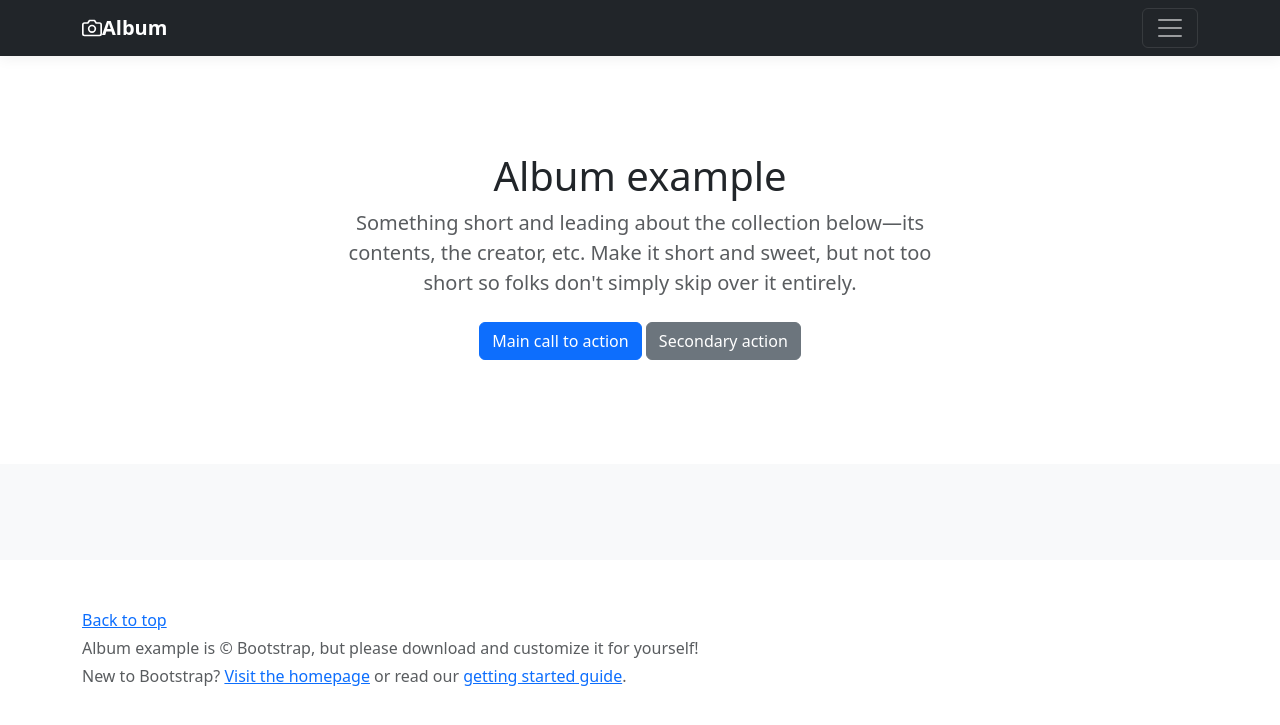
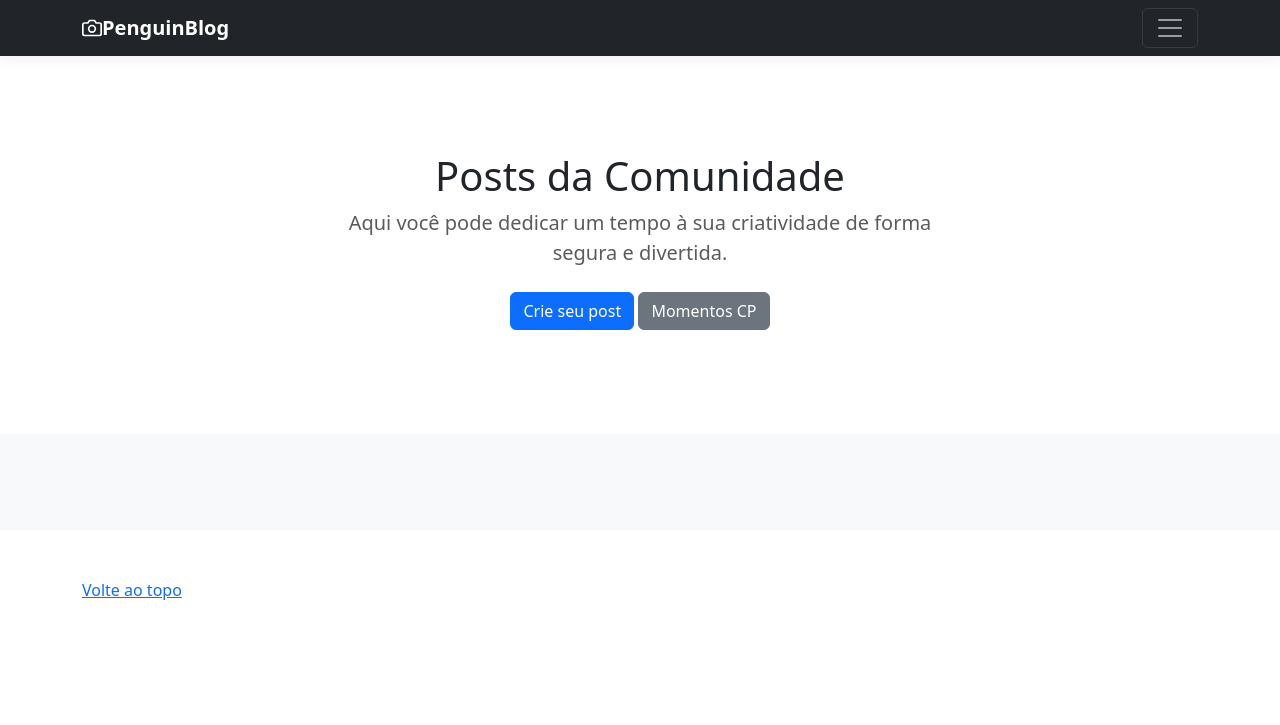
Before and after one commit to GiulianaFnch/FlaskBlog, a Flask app: page / in a window 1280 px wide. Shown: the top 725 px of the page. Run offline with Flask 2, Linux system fonts and the light colour scheme; some libraries are stand-ins or nearby versions.

Commit message:
mudanças no index, new_post e adição de uma pasta JS

```diff
--- a/templates/index.html
+++ b/templates/index.html
@@ -1,6 +1,6 @@
 
 <!doctype html>
-<html lang="en">
+<html lang="pt">
   <head>
     <meta charset="utf-8">
     <meta name="viewport" content="width=device-width, initial-scale=1, shrink-to-fit=no">
@@ -8,7 +8,7 @@
     <meta name="author" content="">
     <link rel="icon" href="/docs/4.0/assets/img/favicons/favicon.ico">
 
-    <title>Album example for Bootstrap</title>
+    <title>PenguinBlog</title>
 
     <link rel="canonical" href="https://getbootstrap.com/docs/4.0/examples/album/">
 
@@ -16,7 +16,7 @@
     <link href="https://cdn.jsdelivr.net/npm/bootstrap@5.3.3/dist/css/bootstrap.min.css" rel="stylesheet" integrity="sha384-QWTKZyjpPEjISv5WaRU9OFeRpok6YctnYmDr5pNlyT2bRjXh0JMhjY6hW+ALEwIH" crossorigin="anonymous">
 
     <!-- Custom styles for this template -->
-    <link href="album.css" rel="stylesheet">
+    <link href="css/album.css" rel="stylesheet">
   </head>
 
   <body>
@@ -26,15 +26,15 @@
         <div class="container">
           <div class="row">
             <div class="col-sm-8 col-md-7 py-4">
-              <h4 class="text-white">About</h4>
-              <p class="text-muted">Add some information about the album below, the author, or any other background context. Make it a few sentences long so folks can pick up some informative tidbits. Then, link them off to some social networking sites or contact information.</p>
+              <h4 class="text-white">Sobre</h4>
+              <p class="text-muted">Site dedicado aos fãs e apoiadores da antiga rede social "Club Penguin", sem pretenções de fins lucrativos.</p>
             </div>
             <div class="col-sm-4 offset-md-1 py-4">
-              <h4 class="text-white">Contact</h4>
+              <h4 class="text-white">Contacto</h4>
               <ul class="list-unstyled">
-                <li><a href="#" class="text-white">Follow on Twitter</a></li>
-                <li><a href="#" class="text-white">Like on Facebook</a></li>
-                <li><a href="#" class="text-white">Email me</a></li>
+                <li><a href="#" class="text-white">Twitter</a></li>
+                <li><a href="#" class="text-white">Facebook</a></li>
+                <li><a href="#" class="text-white">Email</a></li>
               </ul>
             </div>
           </div>
@@ -44,7 +44,7 @@
         <div class="container d-flex justify-content-between">
           <a href="#" class="navbar-brand d-flex align-items-center">
             <svg xmlns="http://www.w3.org/2000/svg" width="20" height="20" viewBox="0 0 24 24" fill="none" stroke="currentColor" stroke-width="2" stroke-linecap="round" stroke-linejoin="round" class="mr-2"><path d="M23 19a2 2 0 0 1-2 2H3a2 2 0 0 1-2-2V8a2 2 0 0 1 2-2h4l2-3h6l2 3h4a2 2 0 0 1 2 2z"></path><circle cx="12" cy="13" r="4"></circle></svg>
-            <strong>Album</strong>
+            <strong>PenguinBlog</strong>
           </a>
           <button class="navbar-toggler" type="button" data-toggle="collapse" data-target="#navbarHeader" aria-controls="navbarHeader" aria-expanded="false" aria-label="Toggle navigation">
             <span class="navbar-toggler-icon"></span>
@@ -57,11 +57,11 @@
 
       <section class="jumbotron text-center">
         <div class="container">
-          <h1 class="jumbotron-heading">Album example</h1>
-          <p class="lead text-muted">Something short and leading about the collection below—its contents, the creator, etc. Make it short and sweet, but not too short so folks don't simply skip over it entirely.</p>
+          <h1 class="jumbotron-heading">Posts da Comunidade</h1>
+          <p class="lead text-muted">Aqui você pode dedicar um tempo à sua criatividade de forma segura e divertida.</p>
           <p>
-            <a href="#" class="btn btn-primary my-2">Main call to action</a>
-            <a href="#" class="btn btn-secondary my-2">Secondary action</a>
+            <a href="new_post.html" class="btn btn-primary my-2">Crie seu post</a>
+            <a href="#" class="btn btn-secondary my-2">Momentos CP</a>
           </p>
         </div>
       </section>
@@ -105,10 +105,8 @@
     <footer class="text-muted">
       <div class="container">
         <p class="float-right">
-          <a href="#">Back to top</a>
+          <a href="#">Volte ao topo</a>
         </p>
-        <p>Album example is &copy; Bootstrap, but please download and customize it for yourself!</p>
-        <p>New to Bootstrap? <a href="../../">Visit the homepage</a> or read our <a href="../../getting-started/">getting started guide</a>.</p>
       </div>
     </footer>
 
--- a/templates/new_post.html
+++ b/templates/new_post.html
@@ -62,7 +62,7 @@
   </header>
 
   <main role="main">
-
+    <div class="container">
     <!-- Formulário para criação de um novo post -->
     <form action="{{ url_for('new_post') }}" method="post" enctype="multipart/form-data">
 
@@ -96,6 +96,7 @@
       <button type="submit" class="btn btn-primary">Enviar</button>
     </form>
     <a href="{{ url_for('index') }}">Voltar</a>
+</div>
   </main>
 
   <footer class="text-muted">
@@ -118,10 +119,10 @@
   <script src="https://cdn.jsdelivr.net/npm/bootstrap@5.3.3/dist/js/bootstrap.bundle.min.js"
     integrity="sha384-YvpcrYf0tY3lHB60NNkmXc5s9fDVZLESaAA55NDzOxhy9GkcIdslK1eN7N6jIeHz"
     crossorigin="anonymous"></script>
+    <script src="js/bootstrap.min.js"></script>
   <!--
     <script>window.jQuery || document.write('<script src="../../assets/js/vendor/jquery-slim.min.js"><\/script>')</script>
     <script src="../../assets/js/vendor/popper.min.js"></script>
-    <script src="../../dist/js/bootstrap.min.js"></script>
     <script src="../../assets/js/vendor/holder.min.js"></script>
     -->
 </body>
```
Also changed, not shown: templates/js/bootstrap.min.js (added).
